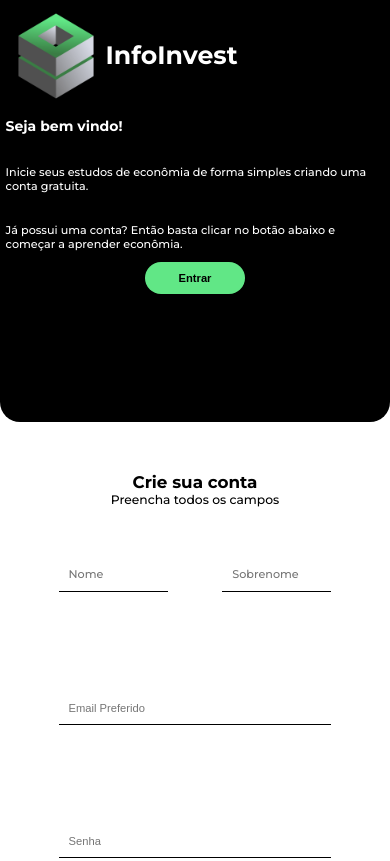
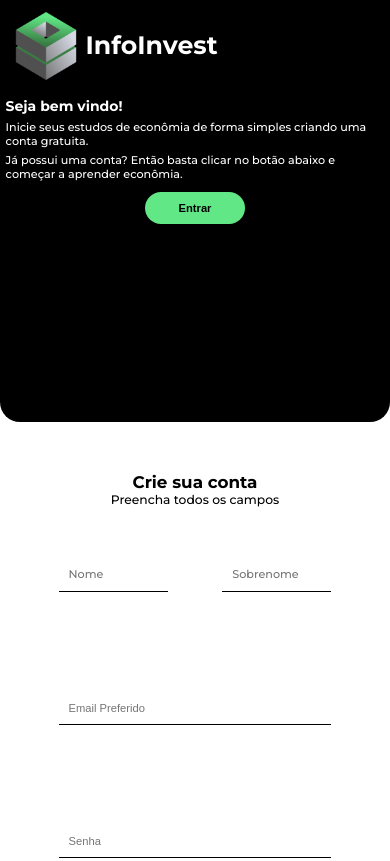
Before and after one commit to thiagobenevide/cadastro-entrar, a plain HTML site: page index.html in a window 390 px wide. Shown: the top 861 px of the page. Drawn offline with Linux system fonts and the light colour scheme.

Commit message:
Responsividade atualizada para os celulares

```diff
--- a/style-register.css
+++ b/style-register.css
@@ -262,7 +262,7 @@ footer {
     }
 
     #logo {
-        width: 100px;
+        width: 80px;
     }
 
     #section-login {
@@ -282,6 +282,7 @@ footer {
 
     #presentation {
         margin: 1rem;
+        gap: 5px;
     }
 
     #button {
```
